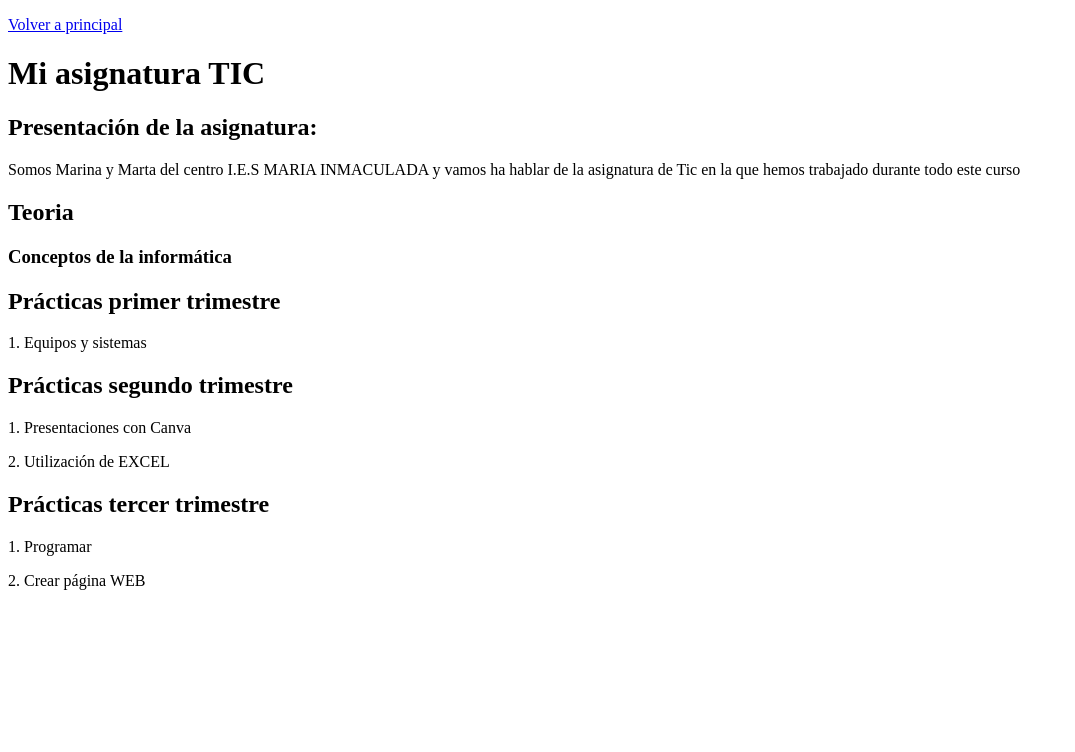
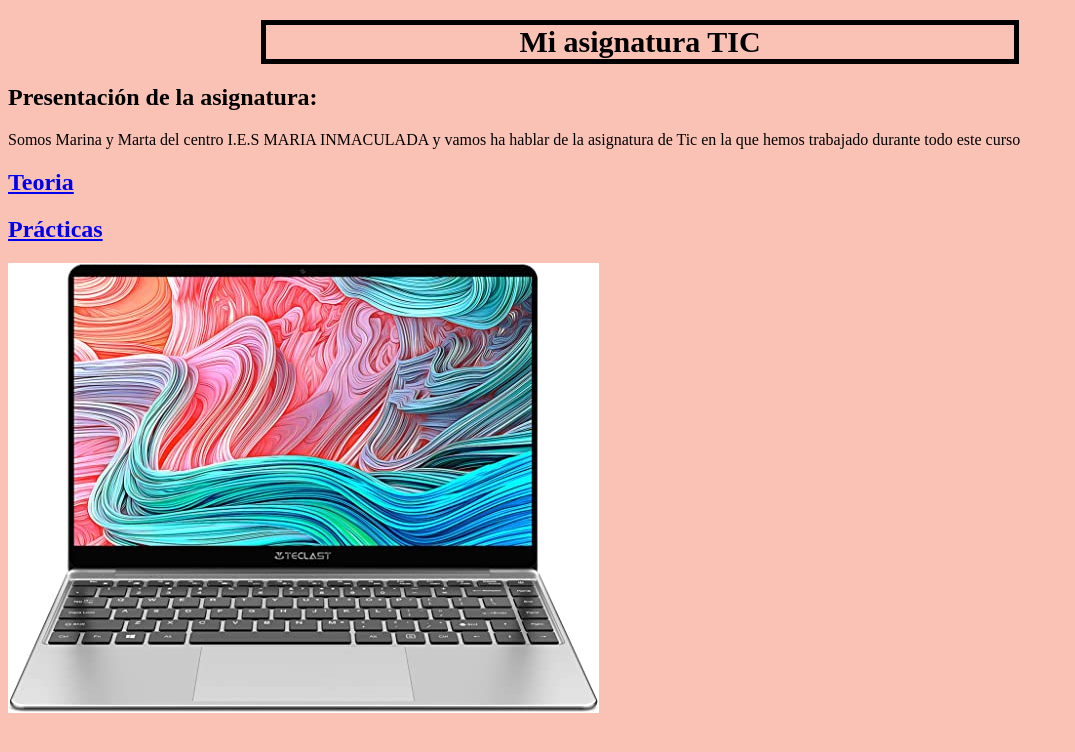
Before and after one commit to marinaymarta/martaymarina, a plain HTML site: page index.html in a window 1280 px wide. Shown: the whole page, without its empty margins (0-1075 px from the left). Drawn offline with Linux system fonts and the light colour scheme.

Commit message:
Add files via upload

```diff
--- a/index.html
+++ b/index.html
@@ -3,26 +3,28 @@
 <html>
     <head>
         <title> Mi asignatura TIC</title>
+        <style>
+            body {
+                background: #fac2b5;
+            }
+            h1{
+                font-size:30px;
+                border: 5px solid;
+                margin-right: 20%;
+                margin-left: 20%;
+                text-align:center;
+            }
+        </style>
     </head>
     <body>
-    <a href= "principal.html">
-    <p> Volver a principal </p>
-    </a>
-
         <h1> Mi asignatura TIC</h1>
         <h2>Presentación de la asignatura:</h1>
         <p>Somos Marina y Marta del centro I.E.S MARIA INMACULADA y vamos ha hablar de la asignatura de Tic en la que hemos trabajado durante todo este curso</p>
+         <a href="teoria.html">
         <h2>Teoria </h2>
-        <h3>Conceptos de la informática </h3>
-        <h2>Prácticas primer trimestre </h2>
-                <p>1. Equipos y sistemas
-
-        <h2> Prácticas segundo trimestre</h2>
-        <p>1. Presentaciones con Canva
-        <p>2. Utilización de EXCEL</p>
-
-        <h2> Prácticas tercer trimestre</h2>
-        <p>1. Programar</p>
-        <p>2. Crear página WEB</p>
+         <a>
+         <a href="practicas.html">
+        <h2>Prácticas </h2>
+       <img src="ordenador.jpg" alt="esto es un ordenador">
     </body>
 </html>
```
Also changed, not shown: practicas.html (+27 -2 lines), teoria.html (+21 -3 lines), ordenador-1.jpg (added).
